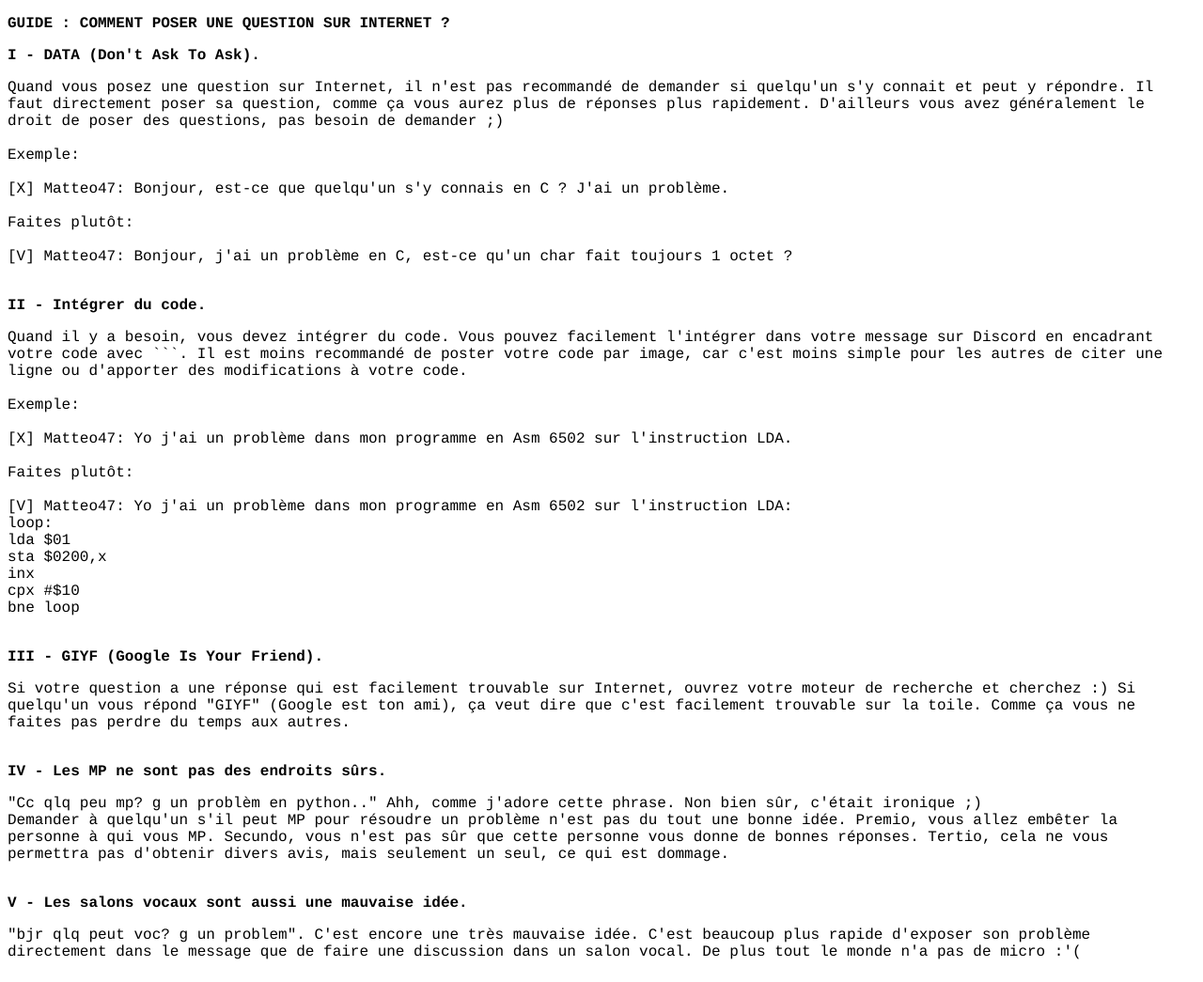
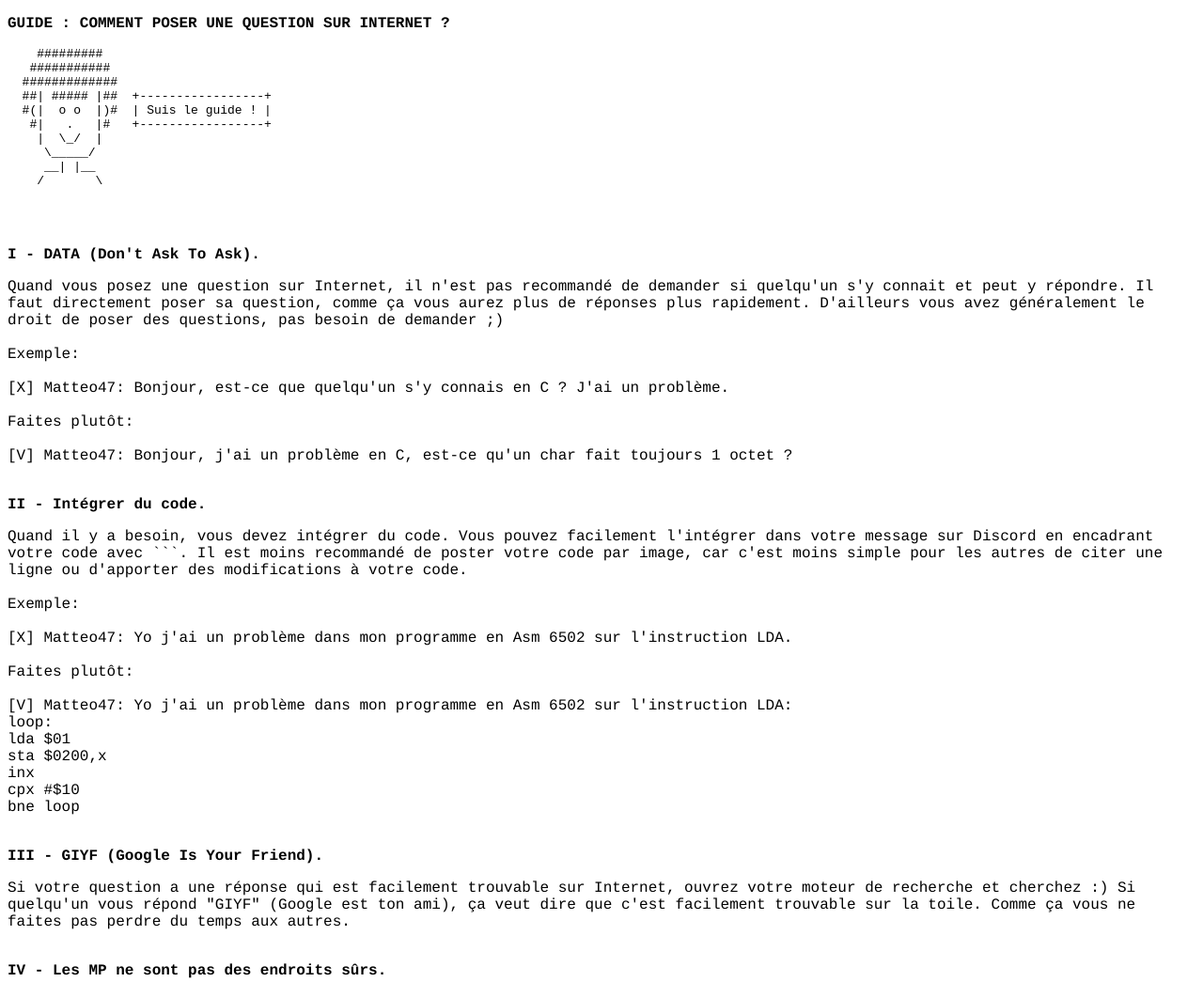
Before and after one commit to MrGargoyle134/mrgargoyle.github.io, a plain HTML site: page poser_une_question.html in a window 1280 px wide. Shown: the top 1045 px of the page at 94% size. Drawn offline with Linux system fonts and the light colour scheme.

Commit message:
Update poser_une_question.html

```diff
--- a/poser_une_question.html
+++ b/poser_une_question.html
@@ -7,6 +7,19 @@
     </head>
     <body>
 	<p><strong>GUIDE : COMMENT POSER UNE QUESTION SUR INTERNET ?</strong><br /></p>
+<pre>
+    #########
+   ###########
+  #############
+  ##| ##### |##  +-----------------+
+  #(|  o o  |)#  | Suis le guide ! |
+   #|   .   |#   +-----------------+
+    |  \_/  |
+     \_____/
+     __| |__
+    /       \
+
+</pre><br />
 	<p><strong>I - DATA (Don't Ask To Ask).</strong></p>
 	<p>Quand vous posez une question sur Internet, il n'est pas recommandé de demander si quelqu'un s'y connait et peut y répondre.
 	Il faut directement poser sa question, comme ça vous aurez plus de réponses plus rapidement. D'ailleurs vous avez généralement
```
